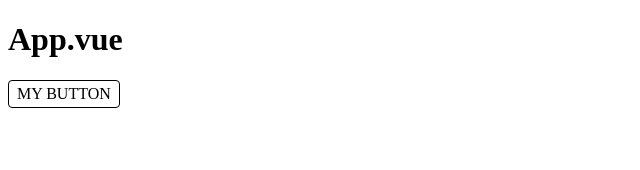
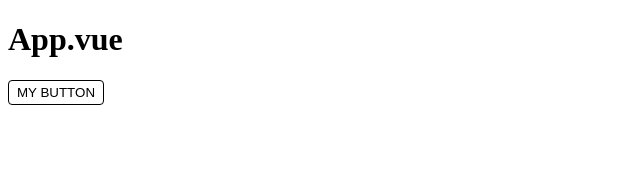
Before and after one commit to carlosmart7104/flufo-ui, a Vue app: page / in a window 1280 px wide. Shown: the top 170 px of the page, without its empty margins (0-640 px from the left). Built offline with nearby package versions, Linux system fonts and the light colour scheme.

Commit message:
Se cambio el tag del componente Button de div a button

```diff
--- a/package.json
+++ b/package.json
@@ -1,6 +1,6 @@
 {
   "name": "flufo-ui",
-  "version": "0.1.5",
+  "version": "0.1.6",
   "main": "./dist/flufo-ui.common.js",
   "scripts": {
     "serve": "vue-cli-service serve",
--- a/src/components/Button.vue
+++ b/src/components/Button.vue
@@ -1,7 +1,7 @@
 <template>
-  <div class="button">
+  <button class="button">
     {{ text }}
-  </div>
+  </button>
 </template>
 
 <script>
```
Also changed, not shown: 7 other files (tests, documents, lock files or other folders).
